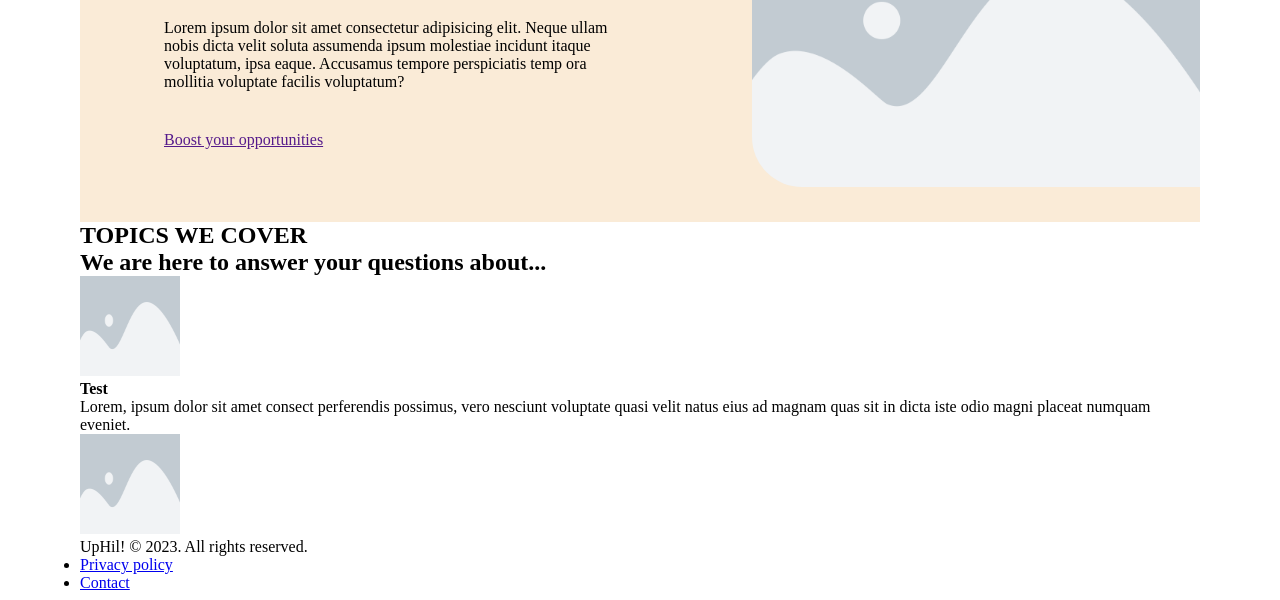
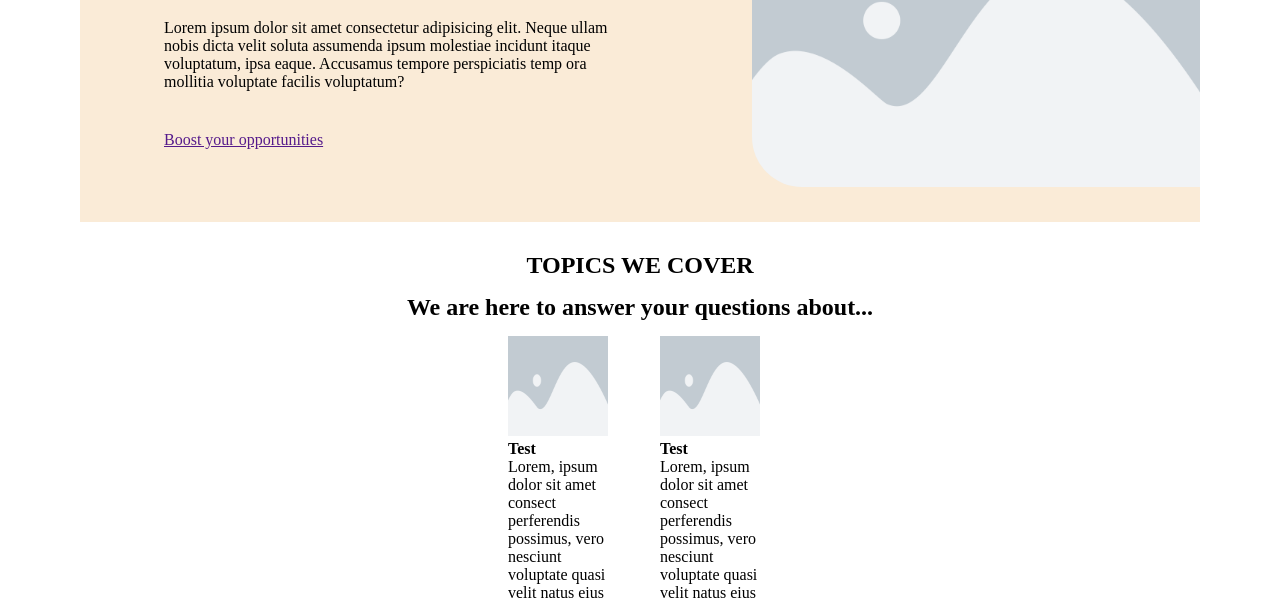
Before and after one commit to WesselB1234/WebMarkup, a plain HTML site: page Assignment48E/index.html in a window 1280 px wide. Shown: the part 218-818 px from the top of the page. Drawn offline with Linux system fonts and the light colour scheme.

Commit message:
topics progress

```diff
--- a/Assignment48E/css/stylesheet.css
+++ b/Assignment48E/css/stylesheet.css
@@ -107,3 +107,33 @@ header > aside > img{
     left: 20%;
     transform: translateY(-50%);
 }
+
+/*
+    TOPICS SECTION
+*/
+#topicsSection{
+    margin-bottom: 50px;
+}
+
+#topicsSection > h2{
+    text-align: center;
+    margin-top: 30px;
+}
+
+#topicsSection > h1{
+    text-align: center;
+    margin-top: 15px;
+}
+
+#topicsSection > section{
+    margin-top: 15px;
+    display: flex;
+    align-items: center;
+    justify-content: center;
+}
+
+#topicsSection > section > article{
+    width: 10%;
+    height: 400px;
+    margin: 0 20px 0 20px
+}
--- a/Assignment48E/index.html
+++ b/Assignment48E/index.html
@@ -53,7 +53,7 @@
        </aside>
     </header>
 
-    <section>
+    <section id="topicsSection">
         <h2>
             TOPICS WE COVER
         </h2>
@@ -61,6 +61,15 @@
             We are here to answer your questions about...
         </h1>
         <section>
+            <article>
+                <img src="img/x.png" alt="" title="" />
+                <h4>
+                    Test
+                </h4>
+                <p>
+                    Lorem, ipsum dolor sit amet consect perferendis possimus, vero nesciunt voluptate quasi velit natus eius ad magnam quas sit in dicta iste odio magni placeat numquam eveniet.
+                </p>
+            </article>
             <article>
                 <img src="img/x.png" alt="" title="" />
                 <h4>
```
